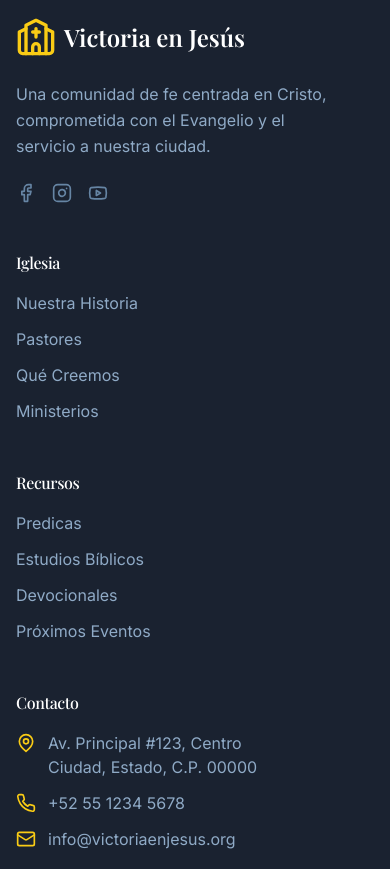
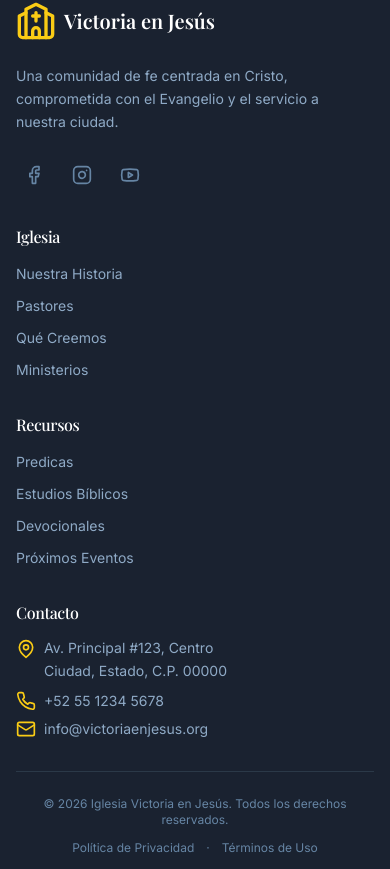
Before and after one commit to fernandezpaola93/iglesia-victoria-en-jesus, a Next.js app: page /register in a window 390 px wide. Shown: the part 955-1824 px from the top of the page. Built offline with nearby package versions, Linux system fonts and the light colour scheme; no server answers; a web font is replaced by a local one.

Commit message:
Sitio responsive

```diff
--- a/src/app/globals.css
+++ b/src/app/globals.css
@@ -39,6 +39,16 @@
   }
   h1, h2, h3, h4, h5, h6 {
     @apply font-display font-medium tracking-tight;
+  }
+
+  /* Better touch targets */
+  button, a, [role="button"], input, select, textarea {
+    @apply touch-manipulation;
+  }
+
+  /* Prevent horizontal scroll */
+  html, body {
+    @apply overflow-x-hidden;
   }
 }
 
@@ -89,6 +99,10 @@
     @apply max-w-7xl mx-auto px-4 sm:px-6 lg:px-8;
   }
 
+  .container {
+    @apply max-w-7xl mx-auto px-4 sm:px-6 lg:px-8;
+  }
+
   .section {
     @apply py-16 sm:py-24 lg:py-32;
   }
@@ -106,4 +120,28 @@
   .scrollbar-hide::-webkit-scrollbar {
     display: none;
   }
+
+  /* Responsive text utilities */
+  .text-responsive-xl {
+    @apply text-2xl sm:text-3xl lg:text-4xl xl:text-5xl;
+  }
+  .text-responsive-lg {
+    @apply text-xl sm:text-2xl lg:text-3xl;
+  }
+  .text-responsive-md {
+    @apply text-lg sm:text-xl lg:text-2xl;
+  }
+  .text-responsive-sm {
+    @apply text-base sm:text-lg lg:text-xl;
+  }
+
+  /* Touch-friendly tap targets */
+  .touch-target {
+    @apply min-h-[44px] min-w-[44px];
+  }
+
+  /* Better focus states */
+  .focus-ring {
+    @apply focus:outline-none focus:ring-2 focus:ring-accent-500 focus:ring-offset-2;
+  }
 }
--- a/src/components/layout/Footer.tsx
+++ b/src/components/layout/Footer.tsx
@@ -31,30 +31,30 @@ const socialLinks = [
 export function Footer() {
   return (
     <footer className="bg-primary-950 text-primary-100" role="contentinfo">
-      <div className="container-custom py-16 lg:py-24">
-        <div className="grid grid-cols-1 md:grid-cols-2 lg:grid-cols-5 gap-12">
+      <div className="container-custom py-12 lg:py-24 px-4">
+        <div className="grid grid-cols-1 sm:grid-cols-2 lg:grid-cols-5 gap-8 lg:gap-12">
           {/* Brand */}
-          <div className="lg:col-span-2">
+          <div className="lg:col-span-2 sm:col-span-2">
             <Link href="/" className="flex items-center gap-2 mb-6" aria-label="Victoria en Jesús - Inicio">
               <Church className="h-10 w-10 text-accent-400" aria-hidden="true" />
-              <span className="font-display font-semibold text-2xl text-white">
+              <span className="font-display font-semibold text-xl sm:text-2xl text-white">
                 Victoria en Jesús
               </span>
             </Link>
-            <p className="text-primary-300 mb-6 max-w-xs leading-relaxed">
+            <p className="text-primary-300 mb-6 max-w-xs sm:max-w-sm leading-relaxed text-sm sm:text-base">
               Una comunidad de fe centrada en Cristo, comprometida con el Evangelio y el servicio a nuestra ciudad.
             </p>
-            <div className="flex gap-4">
+            <div className="flex gap-3 sm:gap-4">
               {socialLinks.map((social) => (
                 <a
                   key={social.label}
                   href={social.href}
                   target="_blank"
                   rel="noopener noreferrer"
-                  className="text-primary-400 hover:text-accent-400 transition-colors"
+                  className="text-primary-400 hover:text-accent-400 transition-colors p-2"
                   aria-label={social.label}
                 >
-                  <social.icon className="h-5 w-5" aria-hidden="true" />
+                  <social.icon className="h-5 w-5 sm:h-6 sm:w-6" aria-hidden="true" />
                 </a>
               ))}
             </div>
@@ -62,13 +62,13 @@ export function Footer() {
 
           {/* Links - Iglesia */}
           <nav aria-label="Enlaces de la iglesia">
-            <h3 className="font-display font-medium text-white mb-4">Iglesia</h3>
-            <ul className="space-y-3">
+            <h3 className="font-display font-medium text-white mb-3 sm:mb-4">Iglesia</h3>
+            <ul className="space-y-2 sm:space-y-3">
               {footerLinks.iglesia.map((link) => (
                 <li key={link.href}>
                   <Link
                     href={link.href}
-                    className="text-primary-300 hover:text-accent-400 transition-colors"
+                    className="text-primary-300 hover:text-accent-400 transition-colors text-sm sm:text-base"
                   >
                     {link.label}
                   </Link>
@@ -79,13 +79,13 @@ export function Footer() {
 
           {/* Links - Recursos */}
           <nav aria-label="Recursos">
-            <h3 className="font-display font-medium text-white mb-4">Recursos</h3>
-            <ul className="space-y-3">
+            <h3 className="font-display font-medium text-white mb-3 sm:mb-4">Recursos</h3>
+            <ul className="space-y-2 sm:space-y-3">
               {footerLinks.recursos.map((link) => (
                 <li key={link.href}>
                   <Link
                     href={link.href}
-                    className="text-primary-300 hover:text-accent-400 transition-colors"
+                    className="text-primary-300 hover:text-accent-400 transition-colors text-sm sm:text-base"
                   >
                     {link.label}
                   </Link>
@@ -96,21 +96,21 @@ export function Footer() {
 
           {/* Contact Info */}
           <div>
-            <h3 className="font-display font-medium text-white mb-4">Contacto</h3>
-            <address className="not-italic space-y-3 text-primary-300">
-              <div className="flex items-start gap-3">
+            <h3 className="font-display font-medium text-white mb-3 sm:mb-4">Contacto</h3>
+            <address className="not-italic space-y-2 sm:space-y-3 text-primary-300 text-sm sm:text-base">
+              <div className="flex items-start gap-2 sm:gap-3">
                 <MapPin className="h-5 w-5 text-accent-400 mt-0.5 flex-shrink-0" aria-hidden="true" />
-                <p>Av. Principal #123, Centro<br />Ciudad, Estado, C.P. 00000</p>
+                <p className="leading-relaxed">Av. Principal #123, Centro<br />Ciudad, Estado, C.P. 00000</p>
               </div>
-              <div className="flex items-center gap-3">
+              <div className="flex items-center gap-2 sm:gap-3">
                 <Phone className="h-5 w-5 text-accent-400 flex-shrink-0" aria-hidden="true" />
                 <a href="tel:+525512345678" className="hover:text-accent-400 transition-colors">
                   +52 55 1234 5678
                 </a>
               </div>
-              <div className="flex items-center gap-3">
+              <div className="flex items-center gap-2 sm:gap-3">
                 <Mail className="h-5 w-5 text-accent-400 flex-shrink-0" aria-hidden="true" />
-                <a href="mailto:info@victoriaenjesus.org" className="hover:text-accent-400 transition-colors">
+                <a href="mailto:info@victoriaenjesus.org" className="hover:text-accent-400 transition-colors truncate block max-w-xs">
                   info@victoriaenjesus.org
                 </a>
               </div>
@@ -119,12 +119,12 @@ export function Footer() {
         </div>
 
         {/* Bottom Bar */}
-        <div className="mt-12 pt-8 border-t border-primary-800">
-          <div className="flex flex-col md:flex-row items-center justify-between gap-4">
-            <p className="text-primary-400 text-sm">
+        <div className="mt-8 lg:mt-12 pt-6 lg:pt-8 border-t border-primary-800">
+          <div className="flex flex-col sm:flex-row items-center justify-between gap-3 sm:gap-4">
+            <p className="text-primary-400 text-xs sm:text-sm text-center sm:text-left">
               © {new Date().getFullYear()} Iglesia Victoria en Jesús. Todos los derechos reservados.
             </p>
-            <div className="flex items-center gap-4 text-sm text-primary-400">
+            <div className="flex items-center gap-3 sm:gap-4 text-xs sm:text-sm text-primary-400">
               <Link href="/privacidad" className="hover:text-accent-400 transition-colors">Política de Privacidad</Link>
               <span aria-hidden="true">·</span>
               <Link href="/terminos" className="hover:text-accent-400 transition-colors">Términos de Uso</Link>
--- a/src/components/layout/Header.tsx
+++ b/src/components/layout/Header.tsx
@@ -1,7 +1,7 @@
 'use client'
 
 import Link from 'next/link'
-import { useState } from 'react'
+import { useState, useEffect } from 'react'
 import { Menu, X, Church, LogOut, User, LayoutDashboard } from 'lucide-react'
 import { Button } from '@/components/ui/Button'
 import { useAuth } from '@/components/auth/AuthProvider'
@@ -21,11 +21,18 @@ export function Header() {
   const { user, signOut, loading } = useAuth()
 
   // Handle scroll effect
-  if (typeof window !== 'undefined') {
-    window.addEventListener('scroll', () => {
+  useEffect(() => {
+    const handleScroll = () => {
       setScrolled(window.scrollY > 20)
-    })
-  }
+    }
+    window.addEventListener('scroll', handleScroll)
+    return () => window.removeEventListener('scroll', handleScroll)
+  }, [])
+
+  // Close mobile menu on route change
+  useEffect(() => {
+    setMobileMenuOpen(false)
+  }, [window.location.pathname])
 
   return (
     <header className={cn(
@@ -35,7 +42,7 @@ export function Header() {
       <nav className="container-custom" aria-label="Navegación principal">
         <div className="flex h-16 items-center justify-between">
           {/* Logo */}
-          <Link href="/" className="flex items-center gap-2 text-primary-900" aria-label="Ir al inicio">
+          <Link href="/" className="flex items-center gap-2 text-primary-900 flex-shrink-0" aria-label="Ir al inicio">
             <Church className="h-8 w-8 text-accent-500" aria-hidden="true" />
             <span className="font-display font-semibold text-xl hidden sm:block">
               Victoria en Jesús
@@ -43,21 +50,21 @@ export function Header() {
           </Link>
 
           {/* Desktop Navigation */}
-          <div className="hidden md:flex items-center gap-8">
+          <div className="hidden md:flex items-center gap-6 md:gap-8">
             {navItems.map((item) => (
               <Link
                 key={item.href}
                 href={item.href}
-                className="text-sm font-medium text-primary-700 hover:text-primary-900 transition-colors"
+                className="text-sm font-medium text-primary-700 hover:text-primary-900 transition-colors whitespace-nowrap"
               >
                 {item.label}
               </Link>
             ))}
 
             {user ? (
-              <div className="flex items-center gap-4">
-                <Link href="/dashboard" className="text-sm font-medium text-primary-700 hover:text-primary-900">
-                  <LayoutDashboard className="inline-block h-4 w-4 mr-1" /> Panel
+              <div className="flex items-center gap-3 md:gap-4">
+                <Link href="/dashboard" className="text-sm font-medium text-primary-700 hover:text-primary-900 hidden sm:inline-flex items-center gap-1">
+                  <LayoutDashboard className="inline-block h-4 w-4" /> Panel
                 </Link>
                 <div className="flex items-center gap-2">
                   <User className="h-5 w-5 text-primary-500" />
@@ -67,7 +74,7 @@ export function Header() {
                 </div>
               </div>
             ) : (
-              <div className="flex items-center gap-3">
+              <div className="flex items-center gap-2 md:gap-3">
                 <Link href="/login">
                   <Button variant="ghost" size="sm">Iniciar sesión</Button>
                 </Link>
@@ -80,7 +87,7 @@ export function Header() {
 
           {/* Mobile Menu Button */}
           <button
-            className="md:hidden p-2 rounded-lg text-primary-700 hover:bg-primary-100"
+            className="md:hidden p-2 rounded-lg text-primary-700 hover:bg-primary-100 flex-shrink-0"
             onClick={() => setMobileMenuOpen(!mobileMenuOpen)}
             aria-expanded={mobileMenuOpen}
             aria-controls="mobile-menu"
@@ -92,35 +99,35 @@ export function Header() {
 
         {/* Mobile Menu */}
         {mobileMenuOpen && (
-          <div id="mobile-menu" className="md:hidden py-4 border-t border-primary-100 animate-slide-down">
-            <div className="flex flex-col gap-4">
+          <div id="mobile-menu" className="md:hidden py-4 border-t border-primary-100 animate-slide-down bg-white">
+            <div className="flex flex-col gap-2">
               {navItems.map((item) => (
                 <Link
                   key={item.href}
                   href={item.href}
-                  className="text-base font-medium text-primary-700 hover:text-primary-900 px-2 py-2"
+                  className="text-base font-medium text-primary-700 hover:text-primary-900 px-2 py-3 rounded-lg hover:bg-primary-50 transition-colors"
                   onClick={() => setMobileMenuOpen(false)}
                 >
                   {item.label}
                 </Link>
               ))}
-              <div className="pt-4 border-t border-primary-100 flex flex-col gap-3">
+              <div className="pt-2 border-t border-primary-100 flex flex-col gap-3">
                 {user ? (
                   <>
-                    <Link href="/dashboard" className="flex items-center gap-2 text-primary-700 hover:text-primary-900 px-2 py-2" onClick={() => setMobileMenuOpen(false)}>
+                    <Link href="/dashboard" className="flex items-center gap-2 text-primary-700 hover:text-primary-900 px-2 py-3 rounded-lg hover:bg-primary-50 transition-colors" onClick={() => setMobileMenuOpen(false)}>
                       <LayoutDashboard className="h-5 w-5" /> Panel de control
                     </Link>
-                    <Button variant="outline" className="w-full justify-start" onClick={signOut}>
+                    <Button variant="outline" className="w-full justify-start px-2 py-3" onClick={signOut}>
                       <LogOut className="h-4 w-4 mr-2" /> Cerrar sesión
                     </Button>
                   </>
                 ) : (
                   <>
                     <Link href="/login" onClick={() => setMobileMenuOpen(false)}>
-                      <Button variant="outline" className="w-full justify-start">Iniciar sesión</Button>
+                      <Button variant="outline" className="w-full justify-start px-2 py-3">Iniciar sesión</Button>
                     </Link>
                     <Link href="/registro" onClick={() => setMobileMenuOpen(false)}>
-                      <Button variant="primary" className="w-full justify-start">Registrarse</Button>
+                      <Button variant="primary" className="w-full justify-start px-2 py-3">Registrarse</Button>
                     </Link>
                   </>
                 )}
```
Also changed, not shown: src/app/page.tsx (+44 -44 lines).
